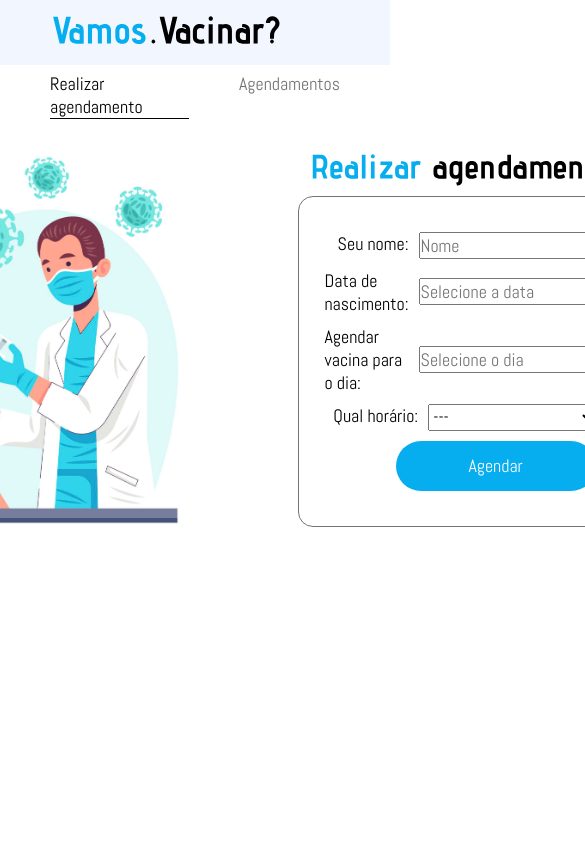
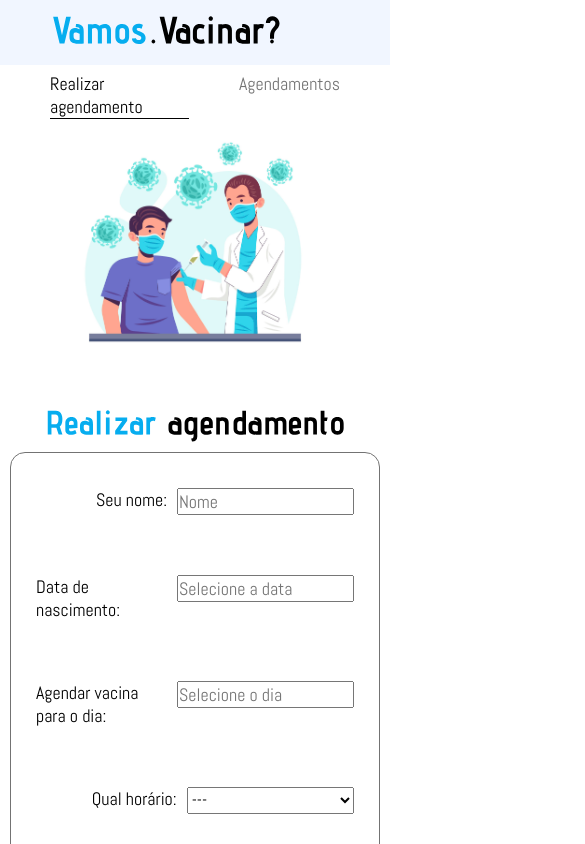
Before and after one commit to doug-22/vamos-vacinar, a React (Create React App) app: page /cadastrar-agendamento in a window 390 px wide. Shown: the top 844 px of the page, 585 px wide, since content can reach past the window. Built offline with nearby package versions, Linux system fonts and the light colour scheme.

Commit message:
Refactor code ragistration page and adding responsiveness

```diff
--- a/src/Pages/Registration/index.js
+++ b/src/Pages/Registration/index.js
@@ -45,7 +45,7 @@ export default function Registration() {
     <>
       <div className="box-form">
         <img src={Image} alt="Imagem homem adulto sendo vacinado"/>
-        <div>
+        <div className="content-form">
           <Form handleSubmit={handleSubmit} initialValues={initialValues} />
           {registered &&
             <div className="box-result-appointment">
--- a/src/Pages/Registration/styles.css
+++ b/src/Pages/Registration/styles.css
@@ -1,6 +1,10 @@
-.box-form {
+.box-form,
+.box-result-appointment {
     display: flex;
     justify-content: center;
+}
+
+.box-form {
     gap: 100px;
 }
 
@@ -8,13 +12,11 @@
     width: 430px;
 }
 
-.box-form div {
+.content-form {
     margin: auto 0;
 }
 
 .box-result-appointment {
-    display: flex;
-    justify-content: center;
     align-items: center;
     gap: 10px;
 }
@@ -30,3 +32,24 @@
 .box-result-appointment img{
     width: 50px;
 }
+
+@media (max-width: 900px) {
+    .box-form {
+        flex-direction: column;
+        align-items: center;
+        gap: 0;
+    }
+
+    .box-form img {
+        width: 60%;
+    }
+
+    .content-form {
+        margin: 50px 10px;
+    }
+
+    .box-result-appointment img{
+        margin-top: 10px;
+        width: 10%;
+    }
+}
```
